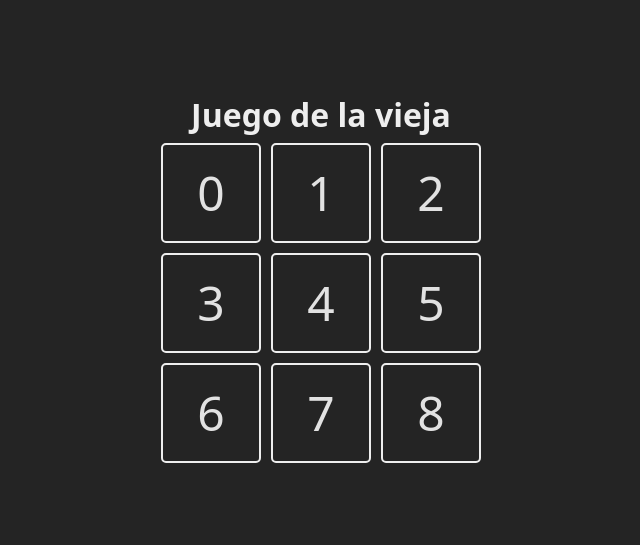
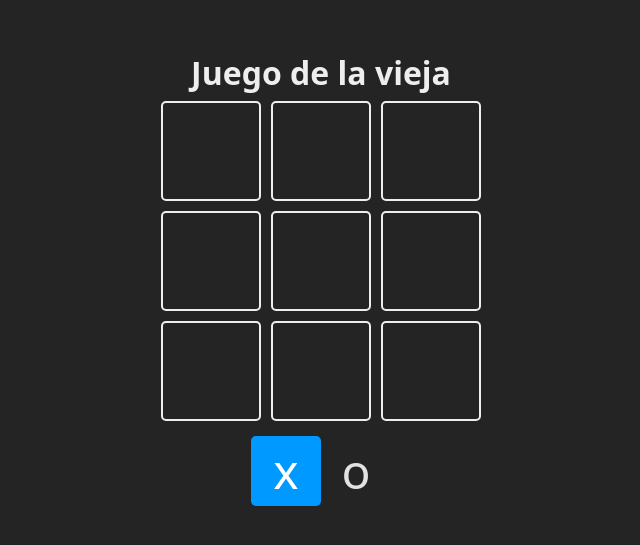
Before and after one commit to Juancaceres963/Tres_en_Raya_Game, a React (Vite) app: page / in a window 1280 px wide. Shown: the part 117-662 px from the top of the page, without its empty margins (319-959 px from the left). Built offline with nearby package versions, Linux system fonts and the light colour scheme.

Commit message:
Identificando turnos, printeando en cada board 'x' o 'o' dependiendo del turno

```diff
--- a/src/App.jsx
+++ b/src/App.jsx
@@ -1,21 +1,39 @@
 import './App.css'
+import { useState } from 'react'
 
 const TURNS = {
   X: "x",
   O: "o"
 }
 
-const board = Array(9).fill(null)
+const Square = ({ children, isSelected, updateBoard, index}) => {
+  const className = `square ${isSelected ? 'is-selected' : ''}`
 
-const Square = ({ children, updateBoard, index}) => {
+  const handleClick = () => {
+    updateBoard(index)
+  }
+
   return (
-    <div className='square'>
+    <div onClick={handleClick} className={className}>
       {children}
     </div>
   )
 }
 
 function App() {
+  const [board, setBoard] = useState(Array(9).fill(null))
+
+  const [turn, setTurn] = useState(TURNS.X)
+
+  const updateBoard = (index) => {
+    const newBord = [...board]
+    newBord[index] = turn
+    setBoard(newBord)
+
+    const newTurn = turn === TURNS.X ? TURNS.O : TURNS.X
+    setTurn(newTurn)
+  }
+
   return (
     <main className='board'>
       <h1>Juego de la vieja</h1>
@@ -25,12 +43,18 @@
             return (
               <Square
                 key={index}
-                index={index}>
-                  {index}
+                index={index}
+                updateBoard={updateBoard}
+                >
+                  {board[index]}
                 </Square>
             )
           })
         }
+      </section>
+      <section className='turn'>
+        <Square isSelected={turn === TURNS.X}>{TURNS.X}</Square>
+        <Square isSelected={turn === TURNS.O}>{TURNS.O}</Square>
       </section>
     </main>
   )
```
